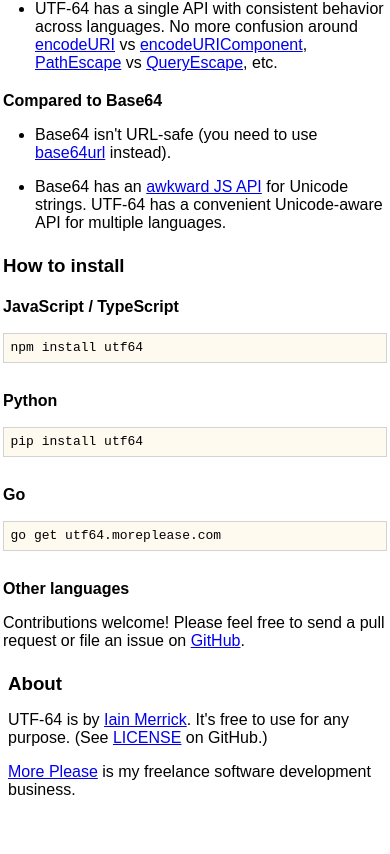
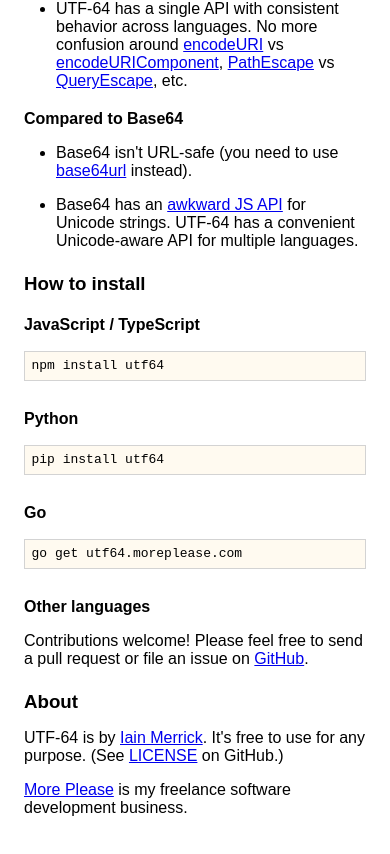
Before and after one commit to more-please/more-stuff, a SvelteKit app in the folder website/: page / in a window 390 px wide. Shown: the part 778-1632 px from the top of the page. Built offline with nearby package versions, Linux system fonts and the light colour scheme.

Commit message:
Fix mobile layout

```diff
--- a/website/src/routes/+page.svelte
+++ b/website/src/routes/+page.svelte
@@ -20,6 +20,7 @@
     name="go-import"
     content="utf64.moreplease.com git https://github.com/more-please/utf64"
   />
+  <meta name="viewport" content="width=device-width, initial-scale=1.0" />
 </svelte:head>
 
 <div class="content">
@@ -120,6 +121,7 @@
       </p>
     </div>
   </div>
+  <div class="cols">
   <div class="col">
     <h3>About</h3>
     <p>
@@ -133,6 +135,7 @@
       <a href="https://moreplease.com">More Please</a> is my freelance software development
       business.
     </p>
+  </div>
   </div>
 </div>
 
@@ -184,7 +187,7 @@
     margin: 0 auto;
   }
   div.col {
-    width: 24em;
+    max-width: 24em;
   }
   form {
     display: flex;
```
